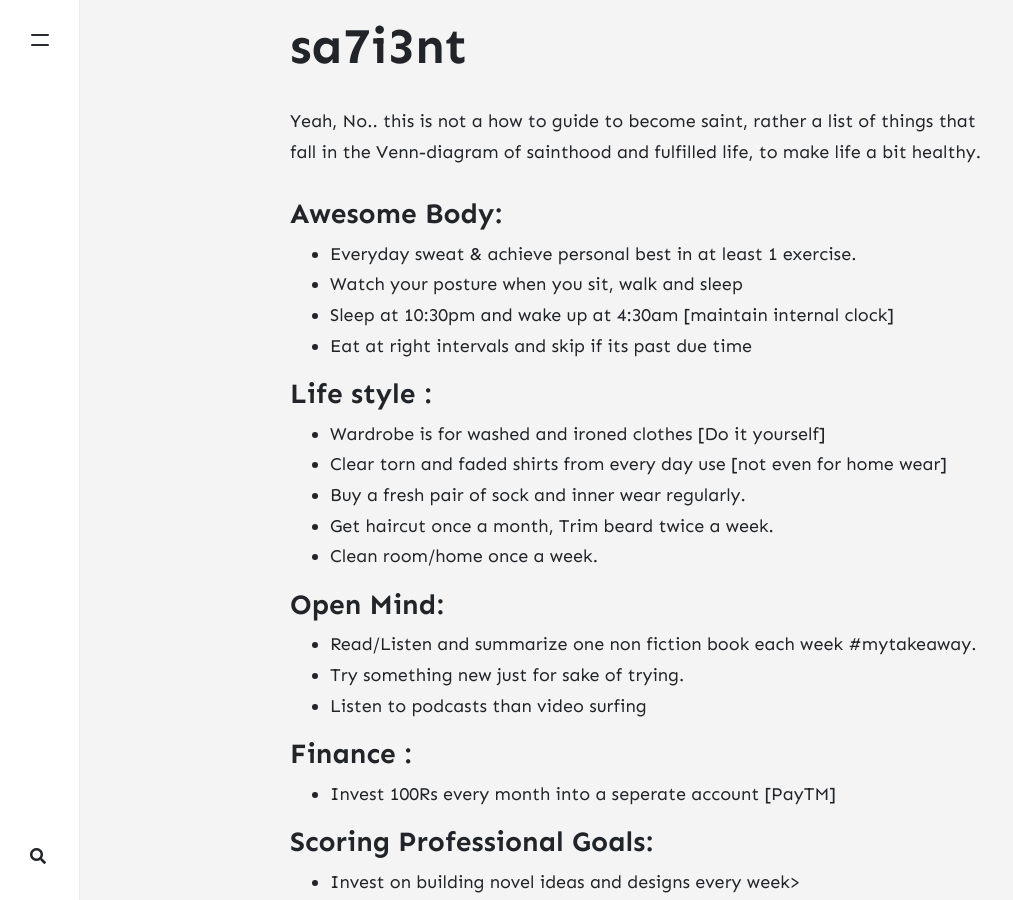
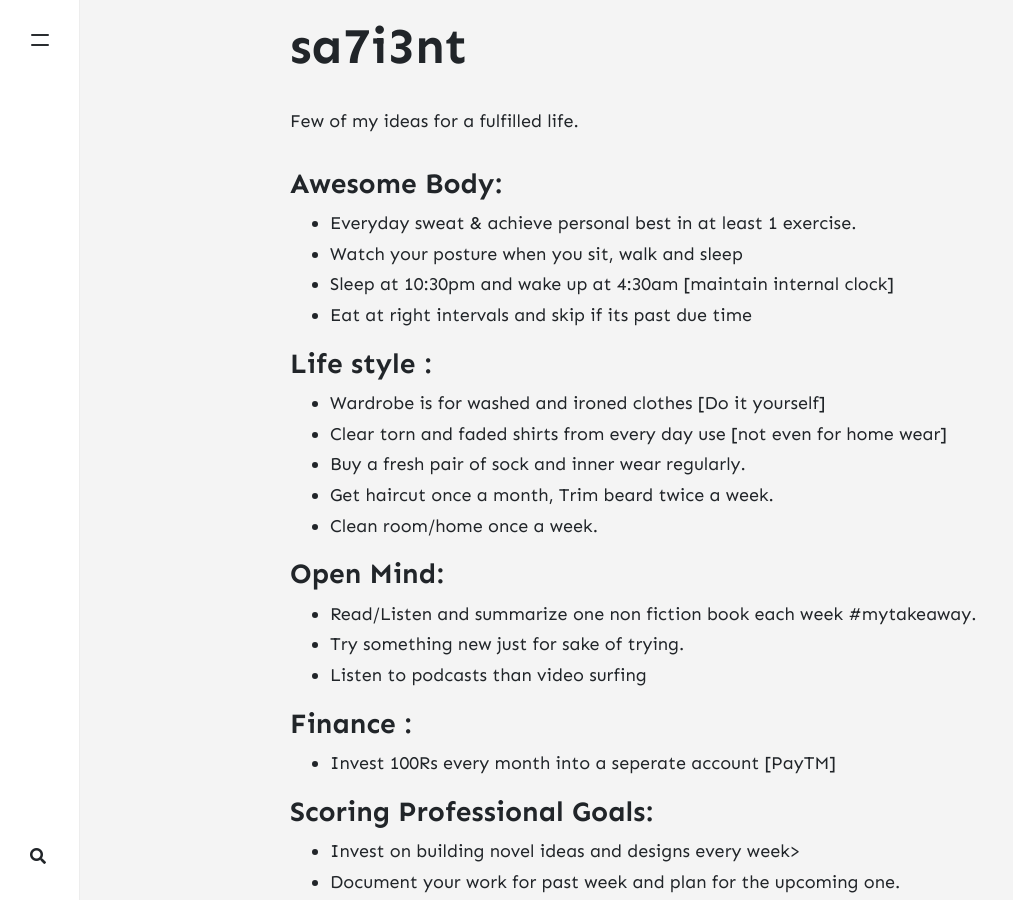
Before and after one commit to gowrav/gowrav.github.io, a Jekyll site: the page built from _pages/sa7i3nt.md, in a window 1280 px wide and 900 px high. Shown: the whole window, without its empty margins (0-1013 px from the left). Built offline with Jekyll 4.4.1, drawn with Linux system fonts in a browser that asks for light colours; nearby versions of some CDN libraries; comment, search, counter and statistics services are not loaded.

Commit message:
Update sa7i3nt.md

```diff
--- a/_pages/sa7i3nt.md
+++ b/_pages/sa7i3nt.md
@@ -7,7 +7,7 @@ image:
 imageshadow: true
 ---
 
-Yeah, No.. this is not a how to guide to become saint, rather a list of things that fall in the Venn-diagram of sainthood and fulfilled life, to make life a bit healthy.
+Few of my ideas for a fulfilled life.
 
 ### Awesome Body:
    * Everyday sweat & achieve personal best in at least 1 exercise.
```
